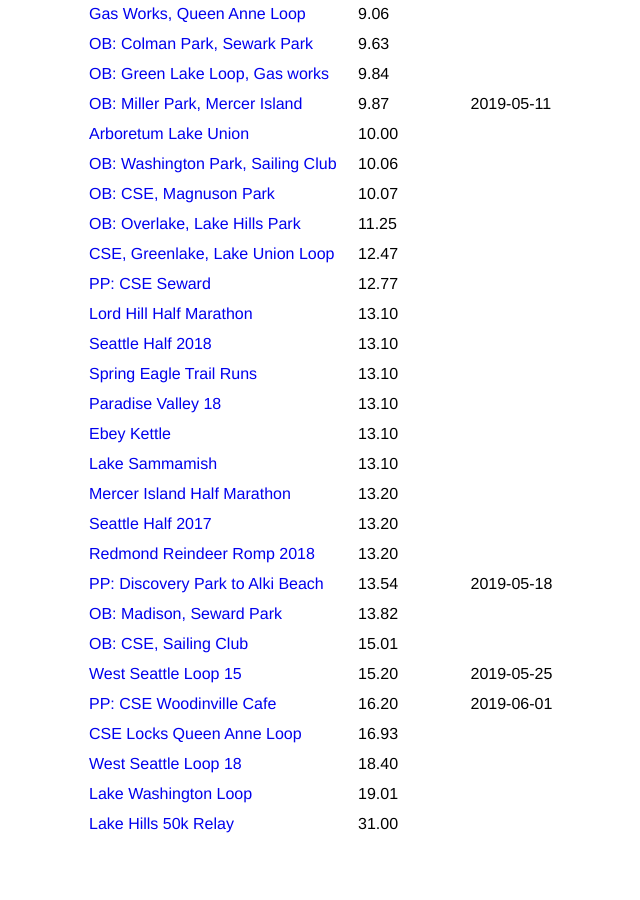
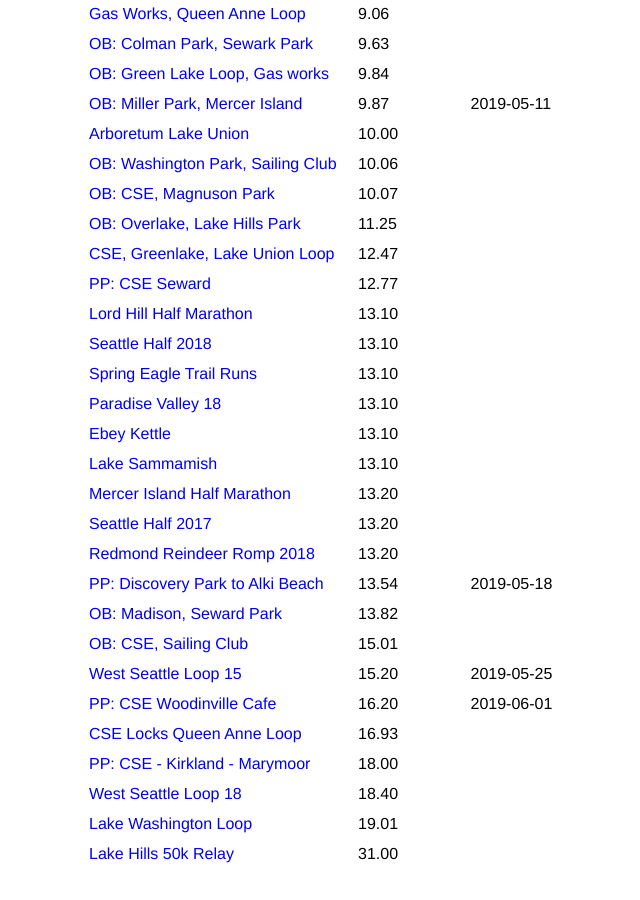
Before and after one commit to raceconditionrunning/raceconditionrunning.github.io, a Jekyll site: the page built from routes.html, in a window 1280 px wide and 900 px high, scrolled down 1522 px. Shown: the whole window, without its empty margins (233-873 px from the left). Built offline with Jekyll 4.4.1, drawn with Linux system fonts in a browser that asks for light colours; before the commit the page ends 2392 px from its top, so only the background shows below that.

Commit message:
add 18 miler route

```diff
--- a/_data/routes.yml
+++ b/_data/routes.yml
@@ -348,6 +348,11 @@
   dist: 8.20
   map: "https://www.gmap-pedometer.com/?r=7377059"
 
+- id: cse-520-kirkland-marymoor
+  name: "PP: CSE - Kirkland - Marymoor"
+  dist: 18.00
+  map: "https://www.gmap-pedometer.com/?r=7382424"
+
 - id: SNOW
   name: "SNOW"
   dist: 0.00
```
